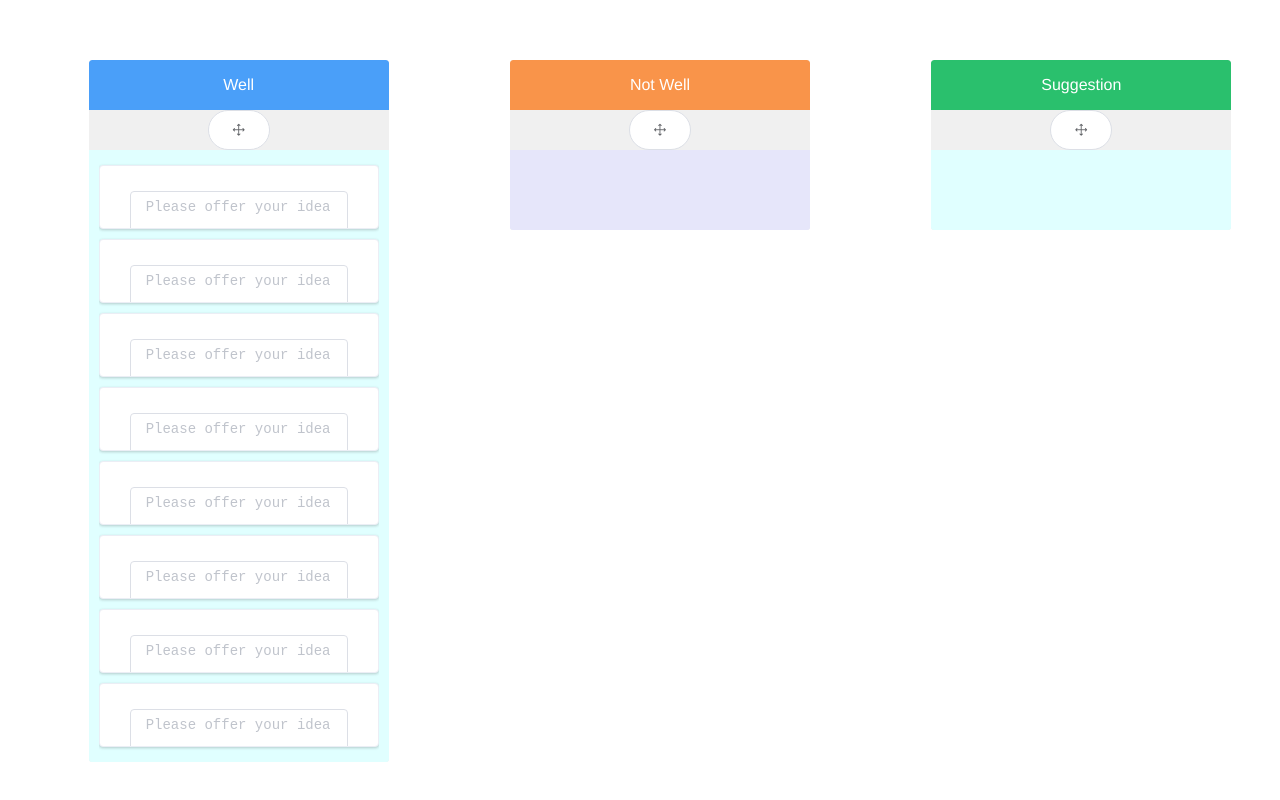
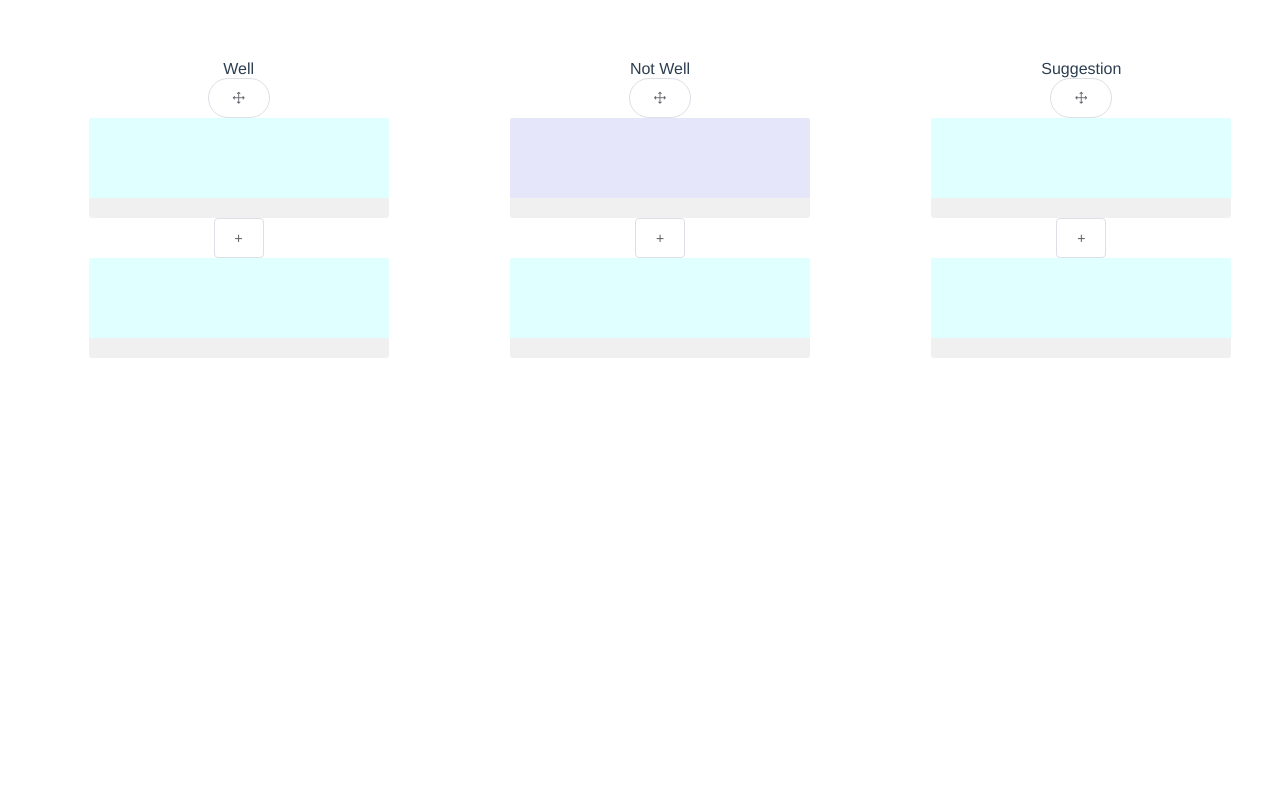
Before and after one commit to pathfinder2016/Retro_Tool_Frontend, a Vue app: page /#/retro in a window 1280 px wide. Shown: the top 800 px of the page. Built offline with nearby package versions, Linux system fonts and the light colour scheme.

Commit message:
Implement full screen for a specific board

```diff
--- a/src/components/retro/component/Kanban.vue
+++ b/src/components/retro/component/Kanban.vue
@@ -1,11 +1,5 @@
 <template>
   <div class="board-column">
-    <div class="kanban_header">
-      <div class="board-column-header">{{headerText}}</div>
-      <div>
-        <el-button round class="el-icon-rank" @click="well_card_full_screen_handler"></el-button>
-      </div>
-    </div>
     <draggable class="board-column-content" :list="list" :options="options">
       <card class="board-item" v-for="card in list" :key="card.order" :type="card.type" :order="card.order"></card>
     </draggable>
@@ -14,7 +8,6 @@
 <script>
   import draggable from 'vuedraggable'
   import Card from './Card'
-  import screenfull from 'screenfull'
 
   export default {
     components: {
@@ -22,10 +15,6 @@
       Card
     },
     props: {
-      headerText: {
-        type: String,
-        default: 'Header'
-      },
       options: {
         type: Object,
         default() {
@@ -38,18 +27,6 @@
           return []
         }
       }
-    },
-    methods:{
-      well_card_full_screen_handler(){ //Unless UI behaviour
-        if (!screenfull.enabled) {
-          this.$message({
-            message: 'you browser can not work',
-            type: 'warning'
-          })
-          return false
-        }
-        screenfull.toggle()
-      }
     }
   }
 </script>
@@ -59,7 +36,7 @@
     min-height: 500px;
     height: auto;
     overflow: hidden;
-    background: #f0f0f0;
+    /*background: #f0f0f0;*/
     border-radius: 3px; //圆角边框
 
     .board-column-header {
--- a/src/components/retro/page/Retro.vue
+++ b/src/components/retro/page/Retro.vue
@@ -1,14 +1,55 @@
 <template>
-  <div id="retro_card_id" class="components-container board">
-    <Kanban header-text="Well" class="kanban well" :options="dropOptions" :list="public.wellCards"></Kanban>
-    <Kanban header-text="Not Well" class="kanban notwell" :options="dropOptions" :list="public.notWellCards"></Kanban>
-    <Kanban header-text="Suggestion" class="kanban suggestion" :options="dropOptions" :list="public.suggestionCards"></Kanban>
+  <div>
+    <div id="retro_card_id" class="components-container board">
+      <div class="kanban_header" :style="displayStyle.wellBoard">
+        <div class="public_well_card_div">
+          <div class="board-column-header">Well</div>
+          <div>
+            <el-button round class="el-icon-rank" @click="well_card_full_screen_handler"></el-button>
+          </div>
+          <Kanban class="kanban well" :options="dropOptions" :list="public.wellCards"></Kanban>
+        </div>
+        <div class="private_well_card_div">
+          <el-button @click="add_private_well_card">+</el-button>
+          <Kanban class="kanban well" :options="dropOptions" :list="private.wellCards"></Kanban>
+        </div>
+      </div>
+
+      <div class="kanban_header" :style="displayStyle.notWellBoard">
+        <div class="public_not_well_card_div">
+          <div class="board-column-header">Not Well</div>
+          <div>
+            <el-button round class="el-icon-rank" @click="not_well_card_full_screen_handler"></el-button>
+          </div>
+          <Kanban header-text="Not Well" class="kanban notwell" :options="dropOptions" :list="public.notWellCards"></Kanban>
+        </div>
+        <div class="private_not_well_card_div">
+          <el-button @click="add_private_not_well_card">+</el-button>
+          <Kanban class="kanban well" :options="dropOptions" :list="private.notWellCards"></Kanban>
+        </div>
+      </div>
+
+      <div class="kanban_header" :style="displayStyle.suggestionBoard">
+        <div class="public_suggestion_card_div">
+          <div class="board-column-header">Suggestion</div>
+          <div>
+            <el-button round class="el-icon-rank" @click="suggestion_card_full_screen_handler"></el-button>
+          </div>
+          <Kanban header-text="Suggestion" class="kanban suggestion" :options="dropOptions" :list="public.suggestionCards"></Kanban>
+        </div>
+        <div class="private_suggestion_card_div">
+          <el-button @click="add_private_suggestion_card">+</el-button>
+          <Kanban class="kanban well" :options="dropOptions" :list="private.suggestionCards"></Kanban>
+        </div>
+      </div>
+    </div>
   </div>
 </template>
 
 <script>
   import Constant from '../../../common/constant/constant'
   import Kanban from '../component/Kanban'
+  import screenfull from 'screenfull'
 
   export default {
     components: {
@@ -17,6 +58,12 @@
 
     data() {
       return {
+        displayStyle:{
+          wellBoard: "display:block",
+          notWellBoard: "display:block",
+          suggestionBoard: "display:block"
+        },
+        isFullscreen: false,
         dropOptions:{
           group: 'retro'
         },
@@ -35,31 +82,48 @@
     },
 
     methods: {
-      public_well_card_full_screen_handler() {
-        let element = document.getElementById('well_card_div_id')
-        if (!document.webkitFullscreenElement) {  //For chrome
-          element.webkitRequestFullScreen()
-        } else {
-          if (element.webkitExitFullscreen)
-            element.webkitExitFullScreen()
+      public_well_card_full_screen_handler(){ //Unless UI behaviour
+        if (!screenfull.enabled) {
+          this.$message({
+            message: 'you browser can not work',
+            type: 'warning'
+          })
+          return false
         }
+        screenfull.toggle()
       },
 
-      //https://developer.mozilla.org/en-US/docs/Web/API/HTML_Drag_and_Drop_API
-      dragstart_handler(ev) {
-        ev.dataTransfer.setData("text/plain", ev.target.id)
-        ev.dataTransfer.dropEffect = "copy"
+      well_card_full_screen_handler(){
+        if(this.isFullscreen){
+          this.displayStyle.suggestionBoard = "display:block"
+          this.displayStyle.notWellBoard = "display:block"
+        }else{
+          this.displayStyle.suggestionBoard = "display:none"
+          this.displayStyle.notWellBoard = "display:none"
+        }
+        this.isFullscreen = !this.isFullscreen;
+        // this.public_well_card_full_screen_handler()
+      },
+      not_well_card_full_screen_handler(){
+        if(this.isFullscreen){
+          this.displayStyle.wellBoard = "display:block"
+          this.displayStyle.suggestionBoard = "display:block"
+        }else{
+          this.displayStyle.wellBoard = "display:none"
+          this.displayStyle.suggestionBoard = "display:none"
+        }
+        this.isFullscreen = !this.isFullscreen;
       },
 
-      drop_handler(ev) {
-        ev.preventDefault();
-        let data = ev.dataTransfer.getData("text")
-        ev.target.appendChild(document.getElementById(data));
-      },
-
-      drop_over_handler: function (ev) {
-        ev.preventDefault();
-        ev.dataTransfer.dropEffect = "move"
+      suggestion_card_full_screen_handler(){
+        if(this.isFullscreen){
+          this.displayStyle.wellBoard = "display:block"
+          this.displayStyle.notWellBoard = "display:block"
+        }else{
+          this.displayStyle.wellBoard = "display:none"
+          this.displayStyle.notWellBoard = "display:none"
+        }
+        this.isFullscreen = !this.isFullscreen;
       },
 
       add_public_well_card() {
@@ -97,17 +161,6 @@
           isPrivate: false
         })
       }
-
-    },
-    mounted(){
-      this.add_public_well_card();
-      this.add_public_well_card();
-      this.add_public_well_card();
-      this.add_public_well_card();
-      this.add_public_well_card();
-      this.add_public_well_card();
-      this.add_public_well_card();
-      this.add_public_well_card();
     }
   }
 </script>
```
